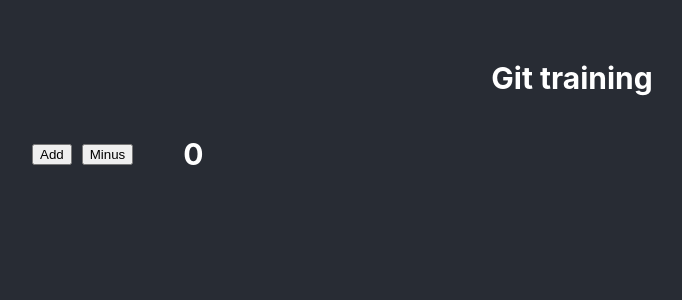
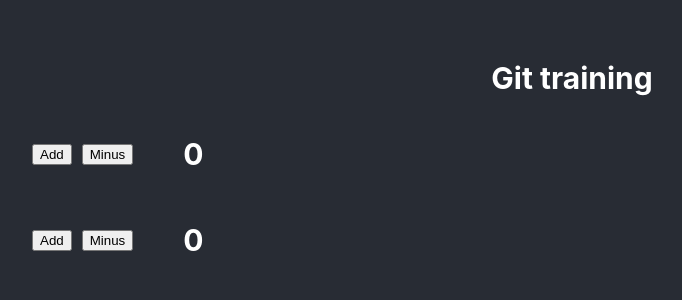
Before and after one commit to NadyaLenkovets/git_training, a React (Create React App) app: page / in a window 1280 px wide. Shown: the top 300 px of the page, without its empty margins (68-750 px from the left). Built offline with nearby package versions, Linux system fonts and the light colour scheme.

Commit message:
added counter class

```diff
--- a/src/App.js
+++ b/src/App.js
@@ -1,5 +1,6 @@
 import './App.css';
 import { CounterFunc } from './components/Counter-func';
+import { CounterClass } from './components/Counter-class';
 
 function App() {
   return (
@@ -8,7 +9,7 @@ function App() {
         Git training
       </header>
       <div><CounterFunc /></div>
-
+      <div><CounterClass /></div>
     </div>
   );
 }
--- /dev/null
+++ b/src/components/Counter-class.jsx
@@ -0,0 +1,33 @@
+import React from 'react';
+
+export class CounterClass extends React.Component {
+	constructor() {
+		super();
+		this.state = { counter: 0 };
+		this.handleAdd = this.handleAdd.bind(this);
+		this.handleMinus = this.handleMinus.bind(this);
+	}
+
+	handleAdd() {
+		this.setState({ counter: this.state.counter + 1 });
+	};
+
+	handleMinus() {
+		this.setState({ counter: this.state.counter - 1 });
+	};
+
+	render() {
+		return <div style={{ display: 'flex', alignItems: 'center', marginLeft: '100px', marginTop: '50px' }}>
+			<div className='buttons'>
+				<button
+					onClick={this.handleAdd}
+					style={{ marginRight: '10px' }}
+				>Add</button>
+				<button
+					onClick={this.handleMinus}
+				>Minus</button>
+			</div>
+			<div style={{ fontSize: '30px', fontWeight: '700' }}>{this.state.counter}</div>
+		</div>
+	};
+};
```
